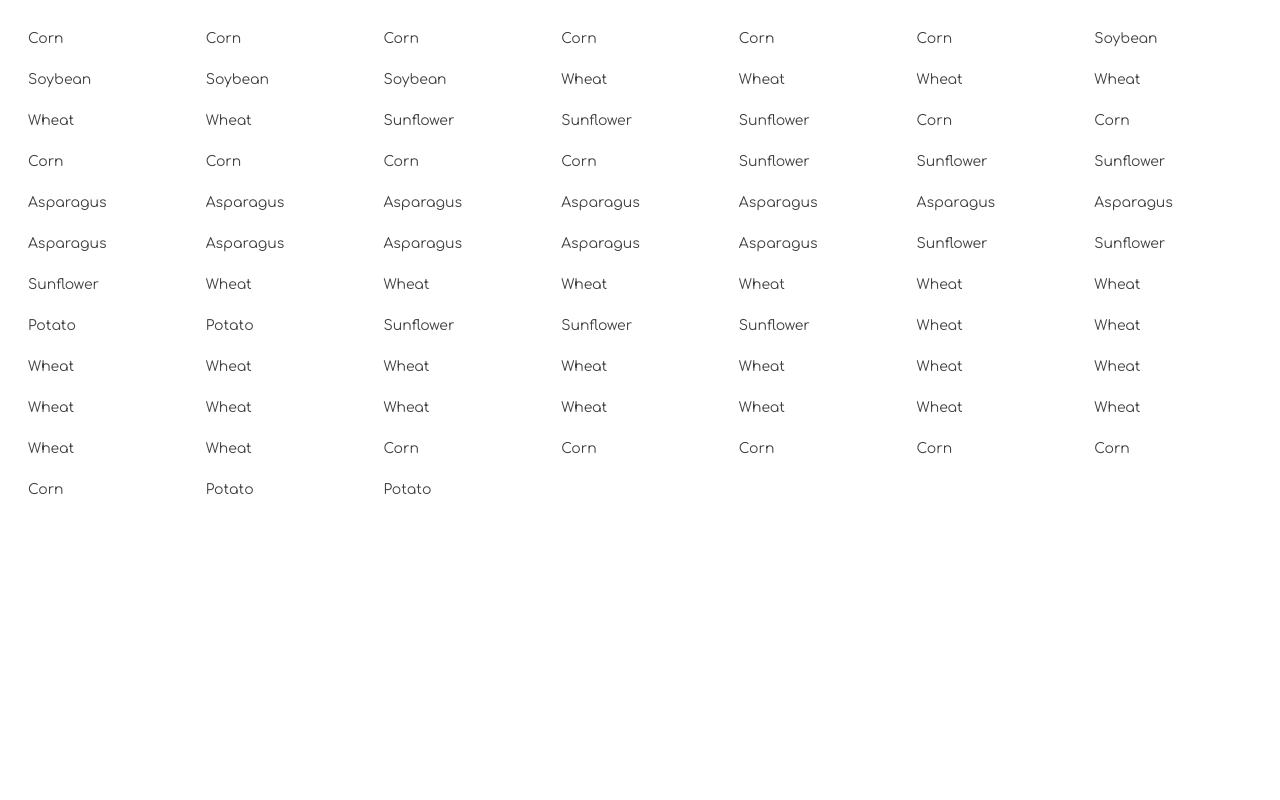
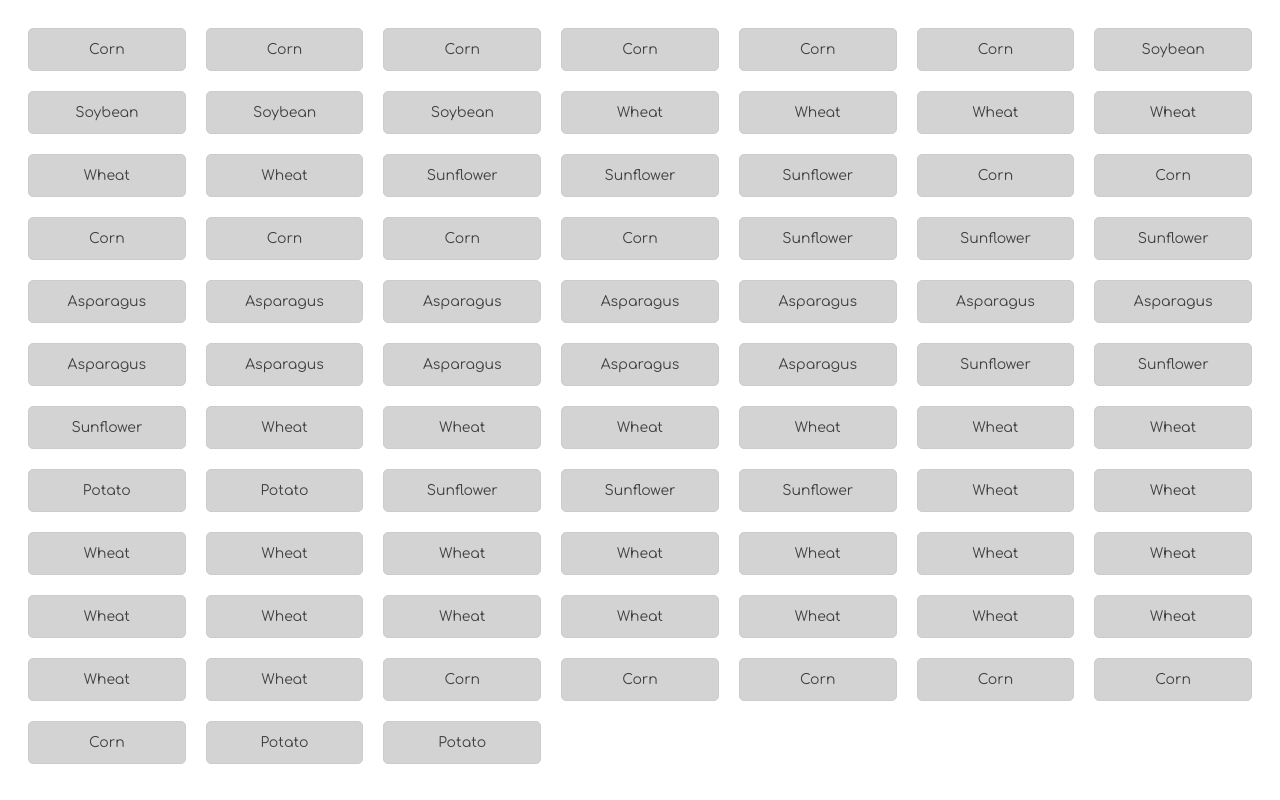
Before and after one commit to NSS-SE-Frontend-Cohort/Modern-Farm-Justin-Locke, a website with bundled scripts: page src/index.html in a window 1280 px wide. Built offline with nearby package versions, Linux system fonts and the light colour scheme; a web font is replaced by a local one.

Commit message:
Added styling to webpage. Grid layout and centered harvested foods.

```diff
--- a/src/index.html
+++ b/src/index.html
@@ -5,7 +5,7 @@
         <title>Nashville Software School</title>
         <link rel="stylesheet" href="./styles/main.css">
         <link rel="stylesheet" href="./styles/layout.css">
-
+        <link rel="stylesheet" href="./styles/design.css">
     </head>
 
     <body>
--- /dev/null
+++ b/src/styles/design.css
@@ -0,0 +1,7 @@
+
+.plant {
+    padding: 10px;
+    background-color: lightgray;
+    border: 1px solid #ccc;
+    border-radius: 5px;
+}
--- a/src/styles/layout.css
+++ b/src/styles/layout.css
@@ -6,3 +6,9 @@
     flex-wrap: wrap;
     padding: 20px;
 }
+
+.plant {
+    display: flex;
+    justify-content: center;
+    align-items: center;
+}
```
